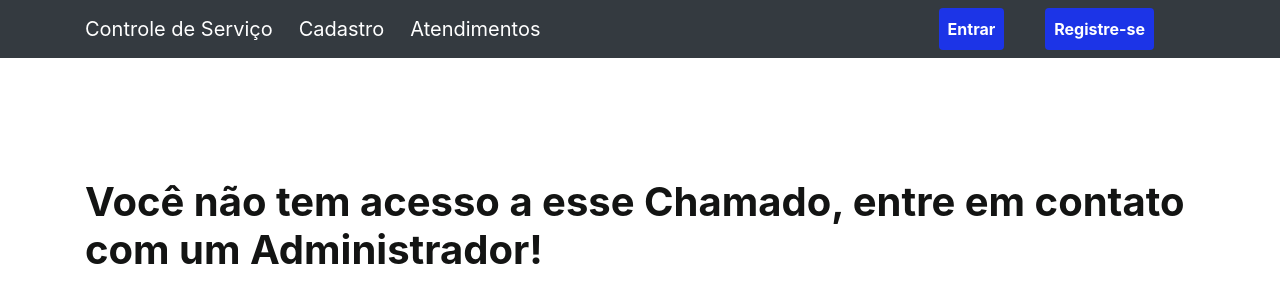
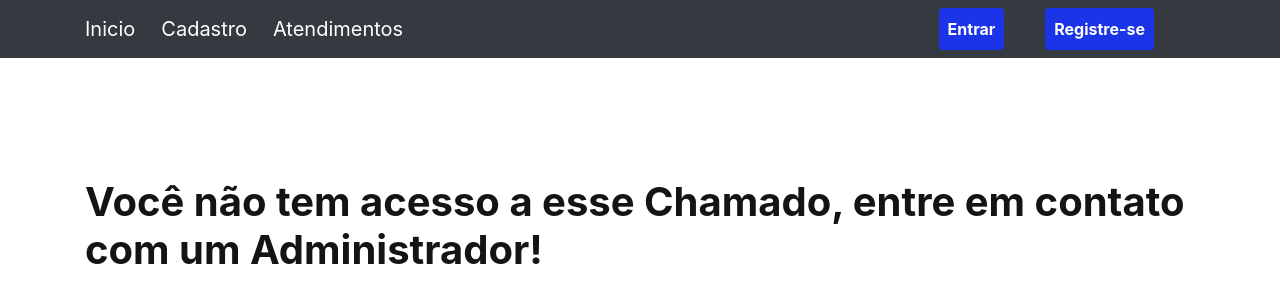
Before and after one commit to brenodocarmo/projeto_ufra, a Django app: template templates/no_acces.html in a window 1280 px wide. Shown: the top 303 px of the page. Run offline with Django 4.2, Linux system fonts and the light colour scheme; the template is opened without the code that fills it, so the values that code supplies are empty; some libraries are stand-ins or nearby versions.

Commit message:
Melhorias de Segurança

```diff
--- a/servicos/views.py
+++ b/servicos/views.py
@@ -110,6 +110,12 @@ class AtualizarRegistro(LoginRequiredMixin,UpdateView):
     email_to_send = ''
     chamado = ''
 
+    def get(self, request, *args, **kwargs):
+        if self.get_object.user_id != request.user.id and request.user.is_superuser == False:
+            return render(request,'no_acces.html')
+        self.object = self.get_object()
+        return super().get(request, *args, **kwargs)
+
     def post(self, request, *args, **kwargs):
 
         # Email sender status before
--- a/templates/dashboard.html
+++ b/templates/dashboard.html
@@ -3,7 +3,7 @@
 {% load static %}
 {% block titulo %}Controle de Serviço{% endblock %}
 
-{% block titulo_nav %}Controle de Serviço{% endblock %}
+{% block titulo_nav %} Inicio {% endblock %}
 
 {% block contend %}
 <div class="container mt-5" style="width: 100%;">
--- a/templates/no_acces.html
+++ b/templates/no_acces.html
@@ -1,9 +1,9 @@
 {% extends 'base.html' %}
 {% load account %}
 {% load static %}
-{% block titulo %}Controle de Serviço{% endblock %}
+{% block titulo %} Não Permitido {% endblock %}
 
-{% block titulo_nav %}Controle de Serviço{% endblock %}
+{% block titulo_nav %} Inicio {% endblock %}
 
 {% block contend %}
 <br><br><br><br><br>
```
